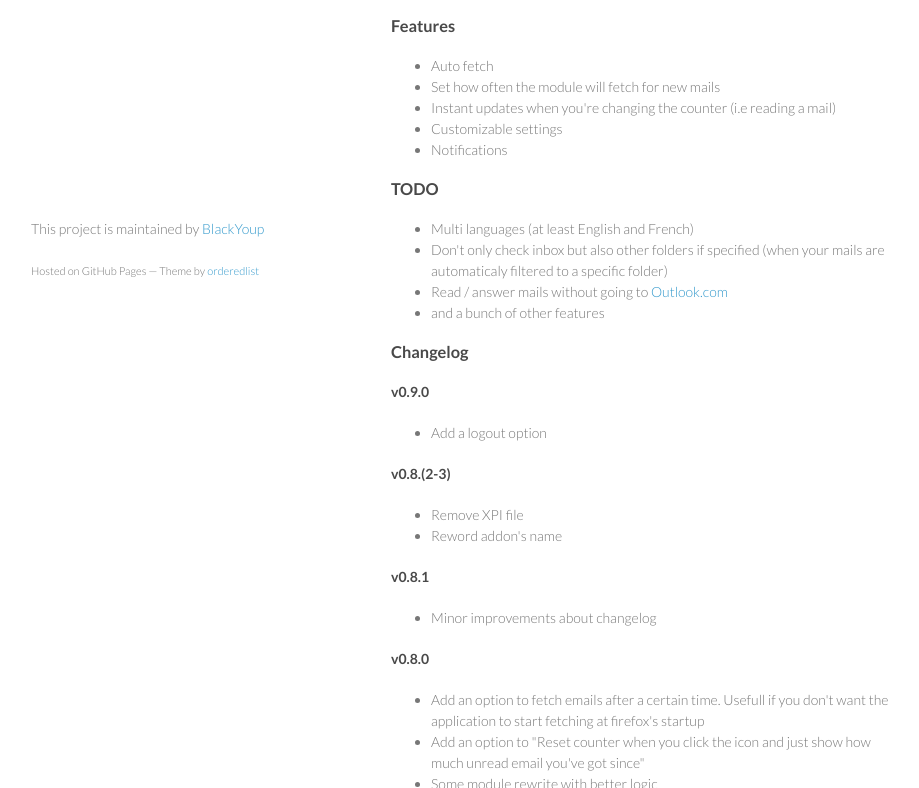
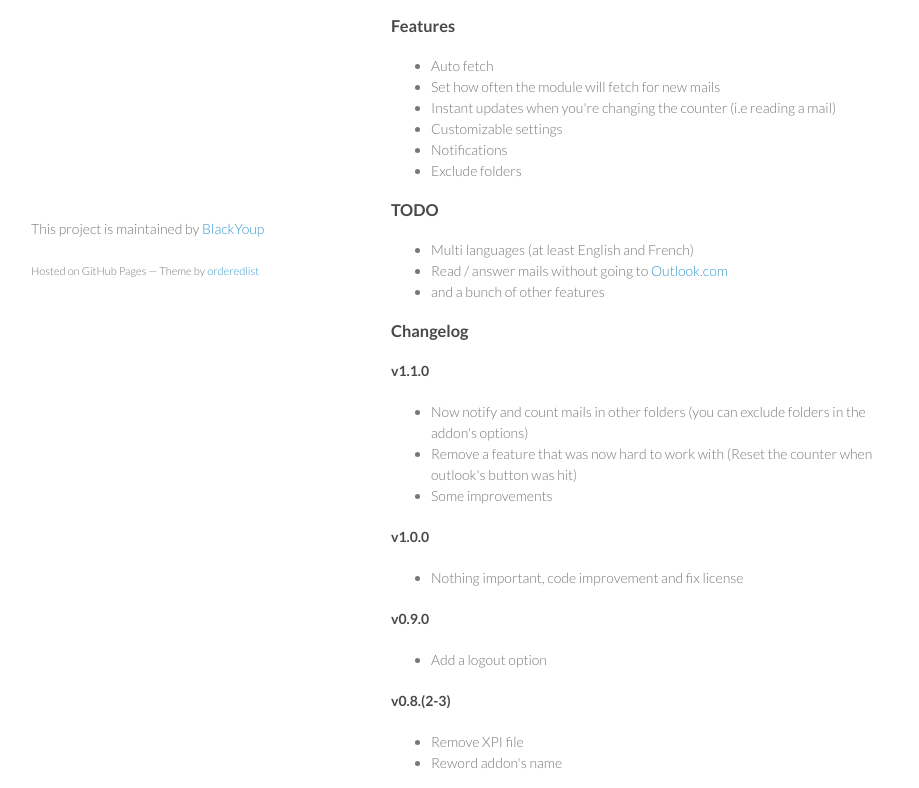
Before and after one commit to BlackYoup/outlook-notifier, a plain HTML site: page index.html in a window 1280 px wide. Shown: the part 450-1238 px from the top of the page, without its empty margins (179-1098 px from the left). Drawn offline with Linux system fonts and the light colour scheme.

```diff
--- a/index.html
+++ b/index.html
@@ -44,6 +44,7 @@
 <li>Instant updates when you're changing the counter (i.e reading a mail)</li>
 <li>Customizable settings</li>
 <li>Notifications</li>
+<li>Exclude folders</li>
 </ul>
 
 <h3>
@@ -51,7 +52,6 @@
 
 <ul>
 <li>Multi languages (at least English and French)</li>
-<li>Don't only check inbox but also other folders if specified (when your mails are automaticaly filtered to a specific folder)</li>
 <li>Read / answer mails without going to <a href="https://outlook.com">Outlook.com</a>
 </li>
 <li>and a bunch of other features</li>
@@ -59,6 +59,22 @@
 
 <h3>
 <a id="changelog" class="anchor" href="#changelog" aria-hidden="true"><span class="octicon octicon-link"></span></a>Changelog</h3>
+
+<h4>
+<a id="v110" class="anchor" href="#v110" aria-hidden="true"><span class="octicon octicon-link"></span></a>v1.1.0</h4>
+
+<ul>
+<li>Now notify and count mails in other folders (you can exclude folders in the addon's options)</li>
+<li>Remove a feature that was now hard to work with (Reset the counter when outlook's button was hit)</li>
+<li>Some improvements </li>
+</ul>
+
+<h4>
+<a id="v100" class="anchor" href="#v100" aria-hidden="true"><span class="octicon octicon-link"></span></a>v1.0.0</h4>
+
+<ul>
+<li>Nothing important, code improvement and fix license</li>
+</ul>
 
 <h4>
 <a id="v090" class="anchor" href="#v090" aria-hidden="true"><span class="octicon octicon-link"></span></a>v0.9.0</h4>
```
Also changed, not shown: params.json (+1 -1 lines).
